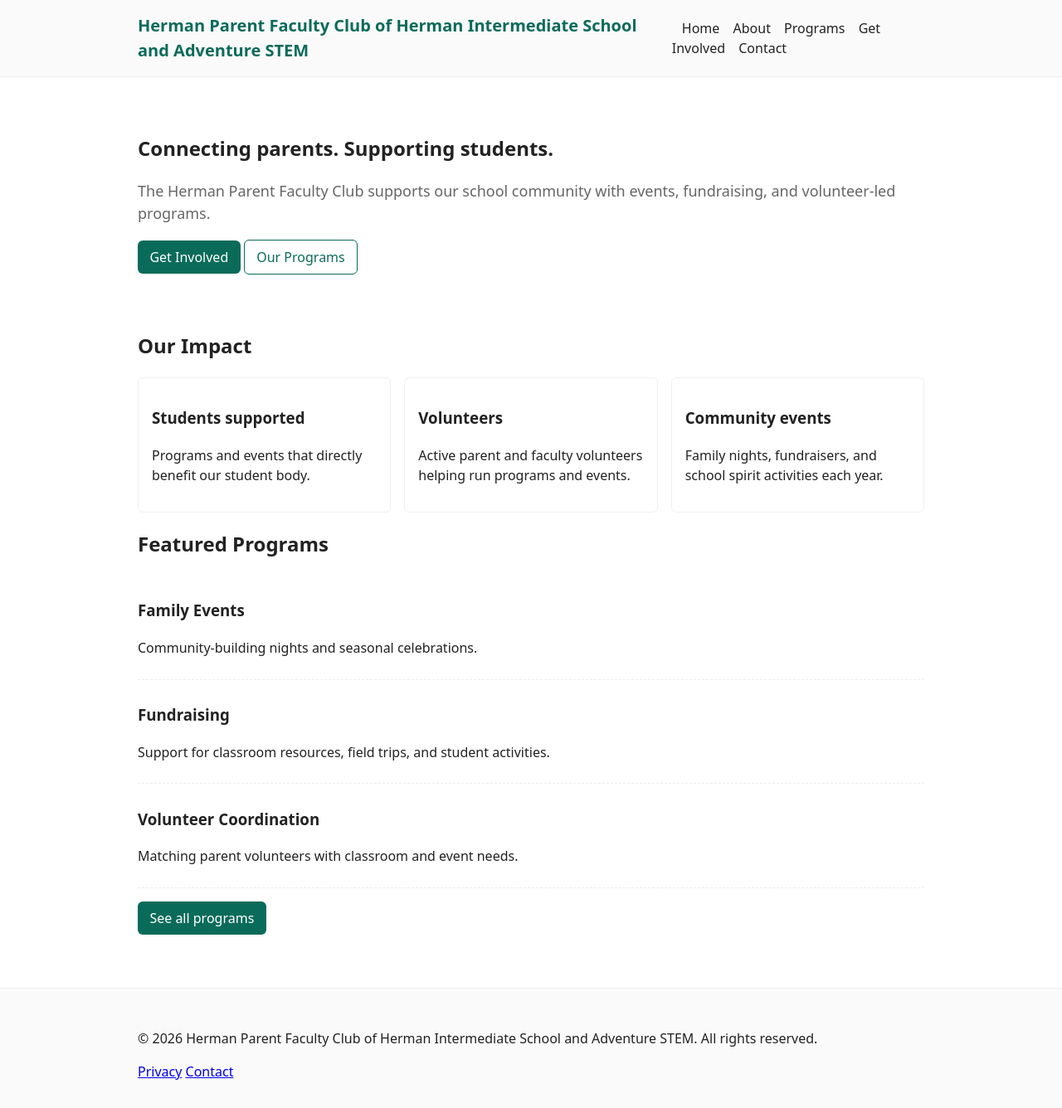
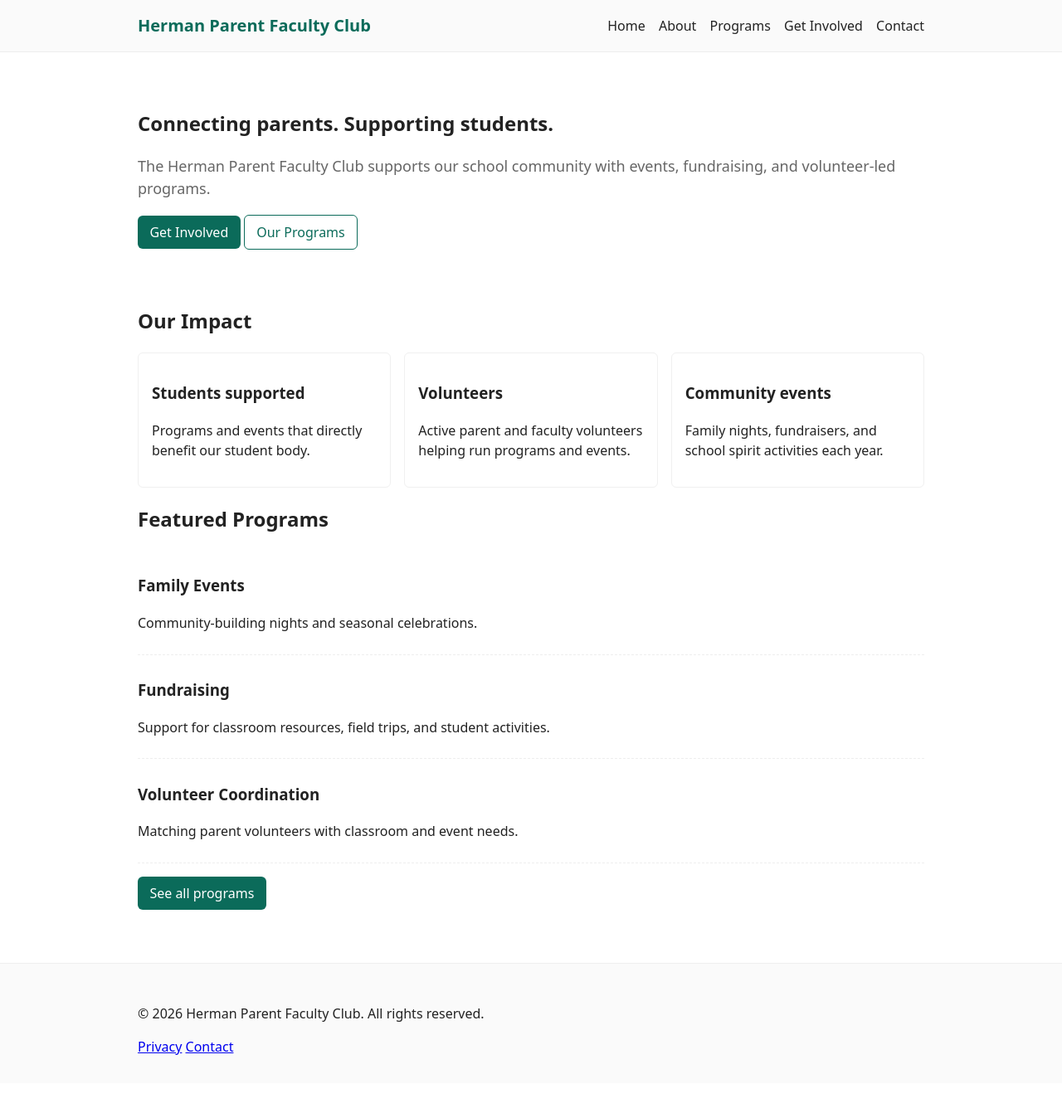
Before and after one commit to hermanparentfacultyclub/www, a Jekyll site: the page built from index.md, in a window 1280 px wide. Shown: the whole page at 83% size. Built offline with Jekyll 4.4.1, drawn with Linux system fonts in a browser that asks for light colours; after the commit the page ends 1306 px from its top, so only the background shows below that.

Commit message:
Update _config.yml

```diff
--- a/_config.yml
+++ b/_config.yml
@@ -9,12 +9,12 @@ remote_theme: "mmistakes/minimal-mistakes"
 minimal_mistakes_skin    : "dirt" # "air", "aqua", "contrast", "dark", "dirt", "neon", "mint", "plum", "sunrise"
 
 locale                   : "en-US"
-title                    : "Herman Parent Faculty Club of Herman Intermediate School and Adventure STEM"
+title                    : "Herman Parent Faculty Club"
 title_separator          : "|"
 subtitle                 : "Herman Intermediate School and Adventure STEM"
 description              : "Connecting parents, faculty and students of Herman Intermediate School and Adventure STEM in San Jose, California"
 teaser                   : # path of fallback teaser image, e.g. "/assets/images/500x300.png"
-logo                     : # path of logo image to display in the masthead, e.g. "/assets/images/88x88.png"
+logo                     : /assets/images/herman-pfc-logo-4x.png # path of logo image to display in the masthead, e.g. "/assets/images/88x88.png"
 masthead_title           : "Herman Parent Faculty Club"
 breadcrumbs              : true
 copyright                : # "copyright" name, defaults to site.title
```
